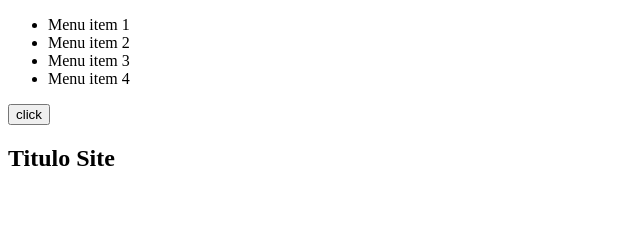
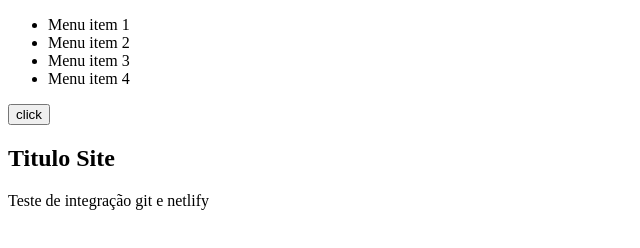
Before and after one commit to MatheusVask/aula-js, a plain HTML site: page index.html in a window 1280 px wide. Shown: the whole page, without its empty margins (0-640 px from the left). Drawn offline with Linux system fonts and the light colour scheme.

Commit message:
Adiciona mensagem de teste integração netlify

```diff
--- a/index.html
+++ b/index.html
@@ -21,6 +21,7 @@
     </main>
     <section>
         <h1>Titulo Site</h1>
+        <p>Teste de integração git e netlify</p>
     </section>
 </body>
 </html>
```
